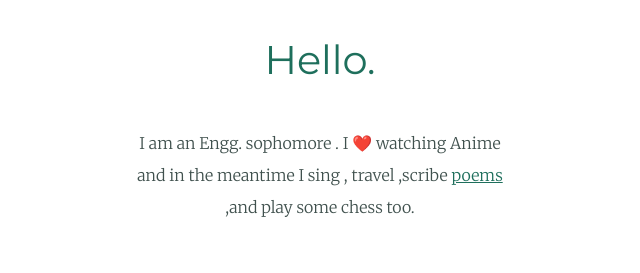
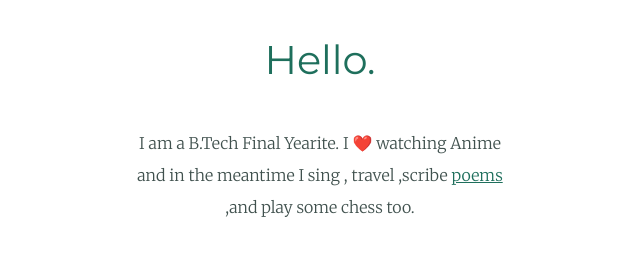
Before and after one commit to pranab99/Site-Pranab, a plain HTML site: page index.html in a window 1280 px wide. Shown: the part 1422-1695 px from the top of the page, 320-960 px from the left. Drawn offline with Linux system fonts and the light colour scheme.

Commit message:
Update index.html

```diff
--- a/index.html
+++ b/index.html
@@ -30,7 +30,7 @@
     <div class="profile">
       <img src="CSS - My Site Images/pranab_das.png" class="profile-pic" alt="">
       <h2>Hello.</h2>
-      <p class="intro">I am an Engg. sophomore . I ❤️ watching Anime and in the meantime I sing , travel ,scribe <a href="https://www.instagram.com/pros_poetry/">poems</a> ,and play some chess
+      <p class="intro">I am a B.Tech Final Yearite. I ❤️ watching Anime and in the meantime I sing , travel ,scribe <a href="https://www.instagram.com/pros_poetry/">poems</a> ,and play some chess
         too.
 
         <hr>
```
